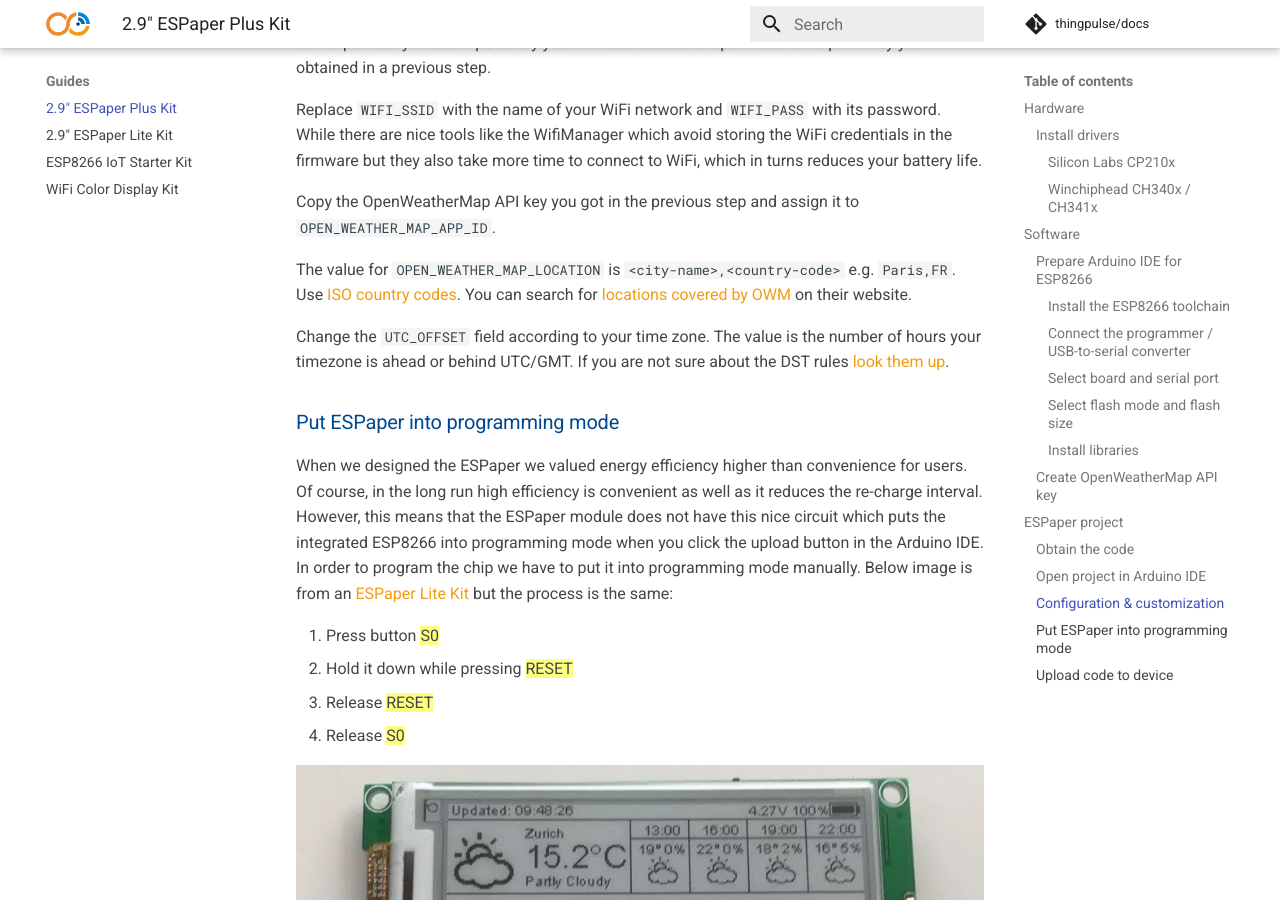
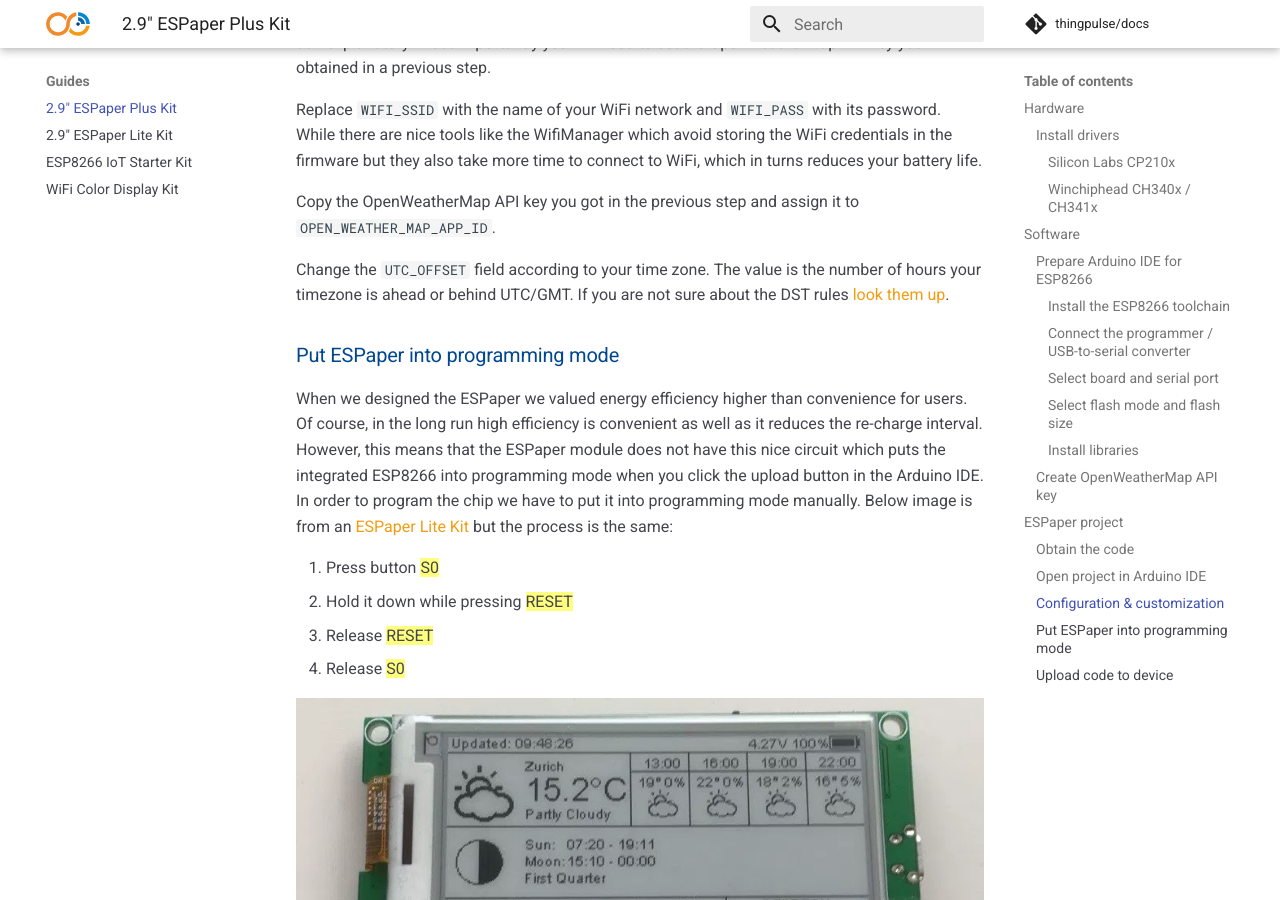
Before and after one commit to ThingPulse/docs, an MkDocs documentation site: the page built from docs/guides/espaper-plus-kit.md, in a window 1280 px wide and 900 px high, scrolled down 7949 px. Built offline with MkDocs 1.6.1 and Material for MkDocs 9.7.7, drawn with Linux system fonts in a browser that asks for light colours; comment, search, counter and statistics services are not loaded; old or Windows-style settings are respelled for this version of MkDocs.

Commit message:
Remove OWM location section

```diff
--- a/docs/guides/espaper-plus-kit.md
+++ b/docs/guides/espaper-plus-kit.md
@@ -106,8 +106,6 @@
 
 Copy the OpenWeatherMap API key you got in the previous step and assign it to `OPEN_WEATHER_MAP_APP_ID`.
 
-The value for `OPEN_WEATHER_MAP_LOCATION` is `<city-name>,<country-code>` e.g. `Paris,FR`. Use [ISO country codes](https://en.wikipedia.org/wiki/ISO_3166). You can search for [locations covered by OWM](https://openweathermap.org/find?q=) on their website.
-
 Change the `UTC_OFFSET` field according to your time zone. The value is the number of hours your timezone is ahead
 or behind UTC/GMT. If you are not sure about the DST rules [look them up](https://en.wikipedia.org/wiki/Daylight_saving_time_by_country).
 
```
